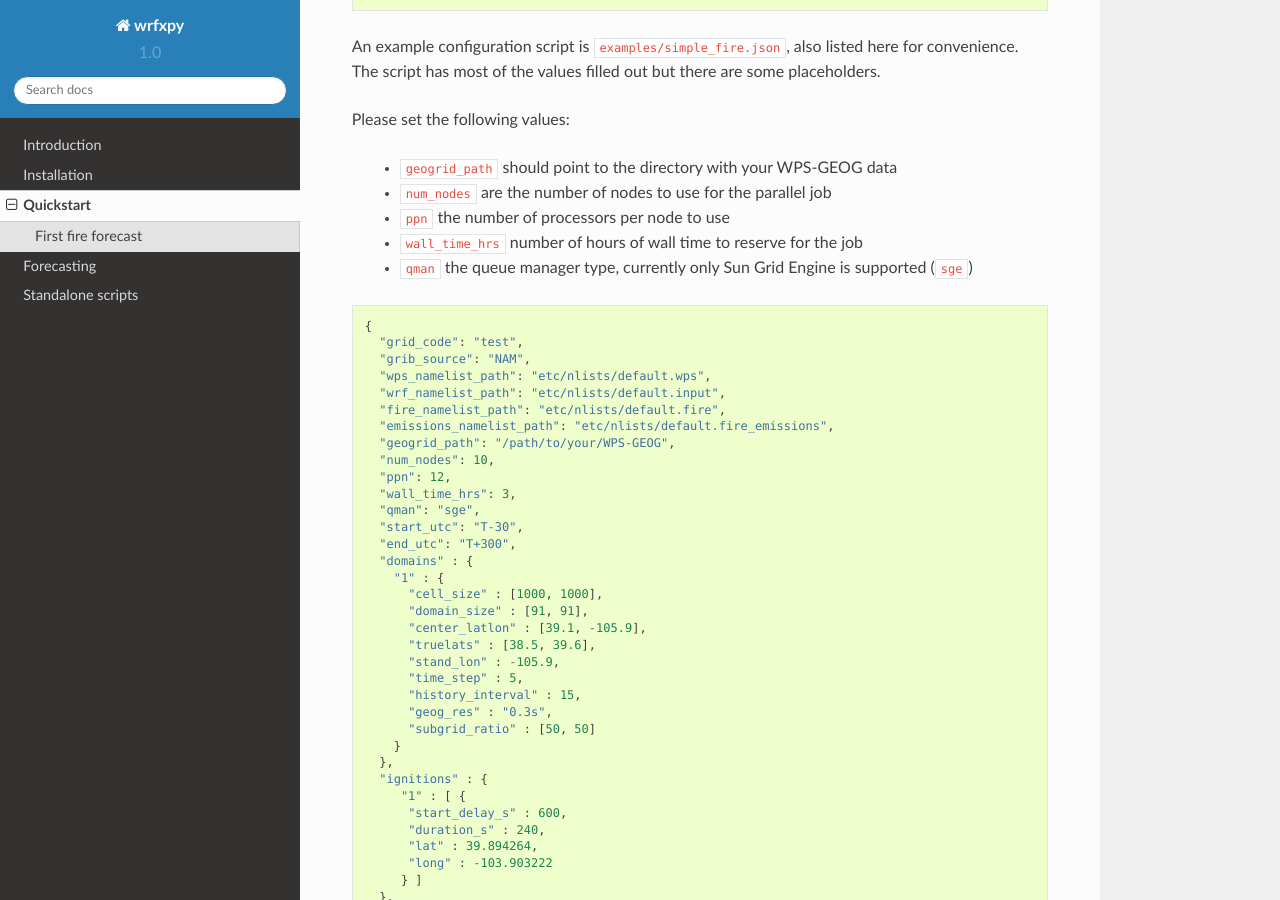
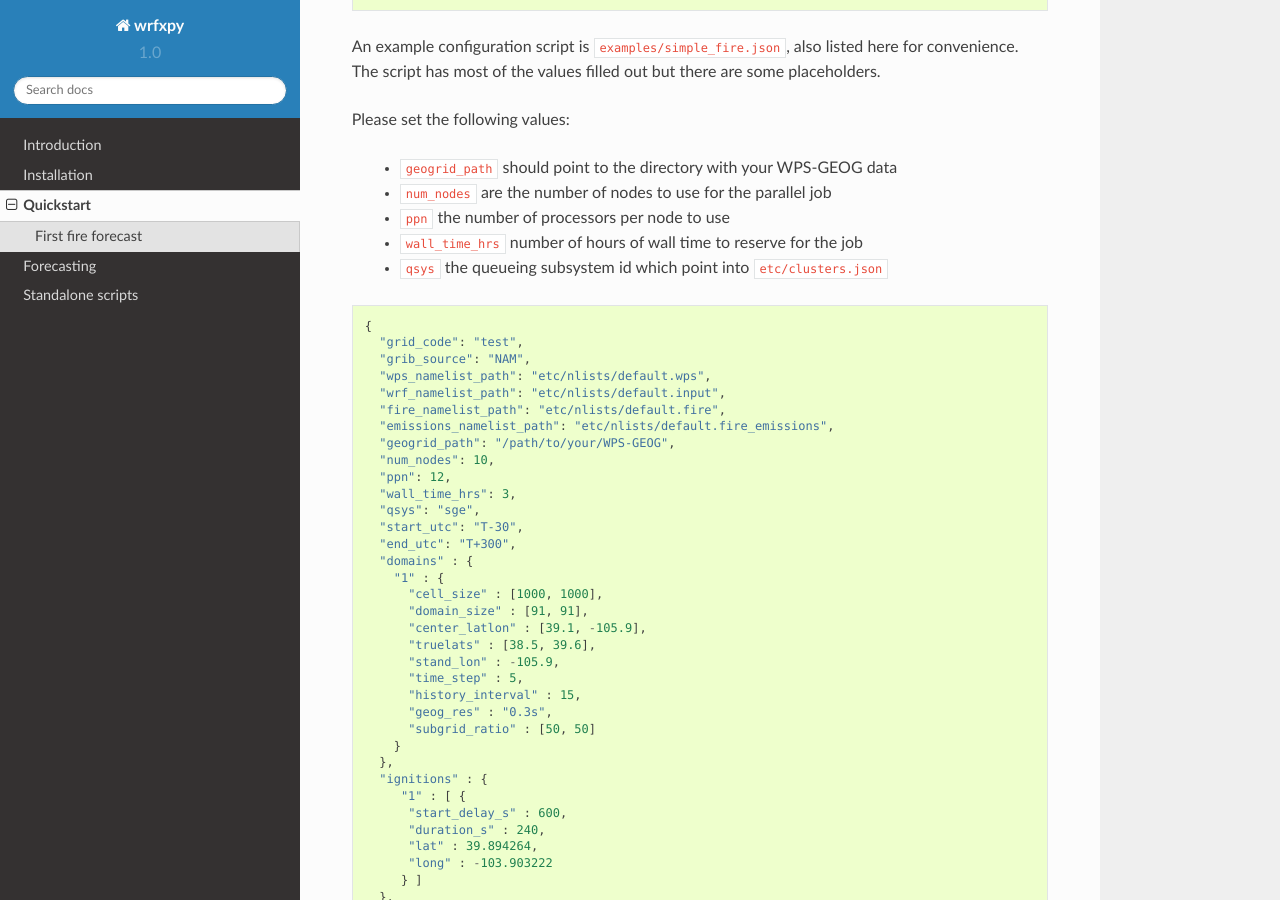
Before and after one commit to openwfm/wrfxpy, a Sphinx documentation site: the page built from docs/source/quickstart.rst, in a window 1280 px wide and 900 px high, scrolled down 446 px. Built offline with Sphinx 7.4.7 and the Read the Docs theme 2.0.0, drawn with Linux system fonts in a browser that asks for light colours.

Commit message:
updated quickstart documentation with qsys keys

```diff
--- a/docs/source/quickstart.rst
+++ b/docs/source/quickstart.rst
@@ -26,7 +26,7 @@ Please set the following values:
   * ``num_nodes`` are the number of nodes to use for the parallel job
   * ``ppn`` the number of processors per node to use
   * ``wall_time_hrs`` number of hours of wall time to reserve for the job
-  * ``qman`` the queue manager type, currently only Sun Grid Engine is supported (``sge``)
+  * ``qsys`` the queueing subsystem id which point into ``etc/clusters.json``
 
 ::
 
@@ -41,7 +41,7 @@ Please set the following values:
     "num_nodes": 10,
     "ppn": 12,
     "wall_time_hrs": 3,
-    "qman": "sge",
+    "qsys": "sge",
     "start_utc": "T-30",
     "end_utc": "T+300",
     "domains" : {
```
